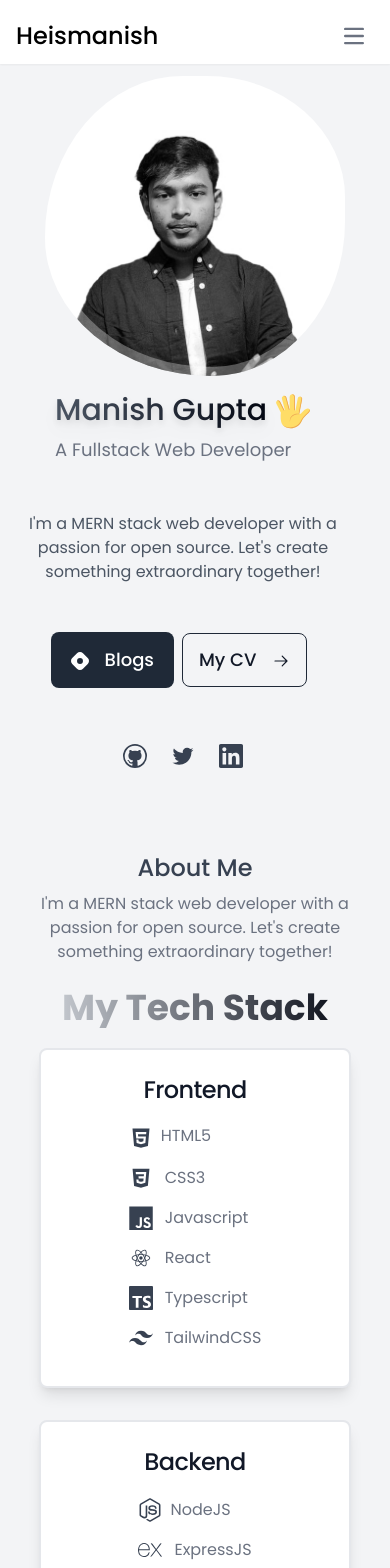
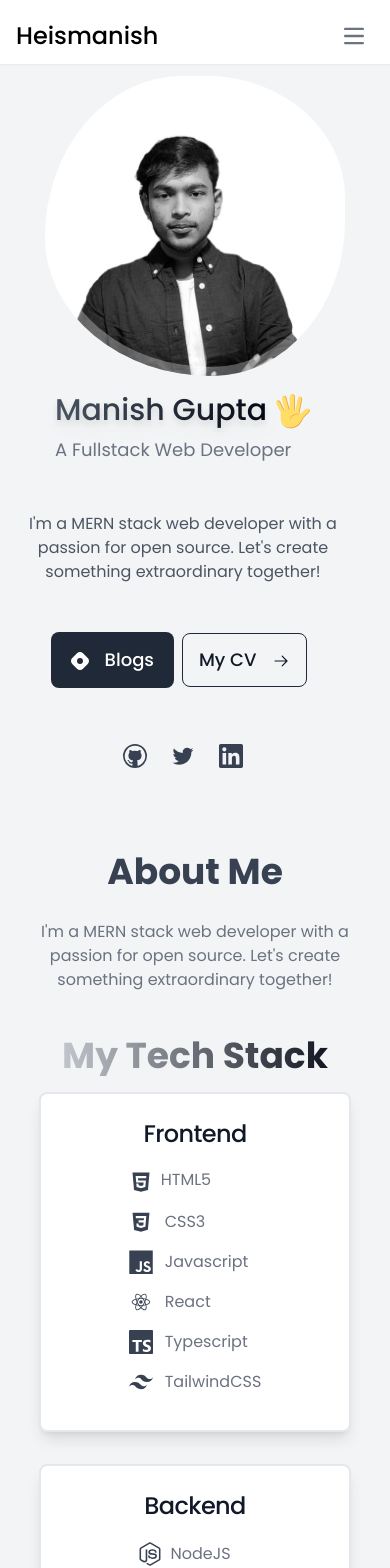
Before and after one commit to Heismanish/portfolio, a React (Vite) app: page / in a window 390 px wide. Shown: the top 1568 px of the page. Built offline with nearby package versions, Linux system fonts and the light colour scheme; no server answers.

Commit message:
updated responsiveness

```diff
--- a/src/App.jsx
+++ b/src/App.jsx
@@ -11,7 +11,7 @@ function App() {
 	return (
 		<>
 			<Navbar></Navbar>
-			<div className="bg-gray-100 dark:bg-gray-900 ">
+			<div className="bg-gray-100 dark:bg-gray-900 mb-6  md:mb-0 ">
 				<Hero></Hero>
 				<About></About>
 				<Blogs></Blogs>
--- a/src/Components/Navbar.jsx
+++ b/src/Components/Navbar.jsx
@@ -33,10 +33,10 @@ export default function Navbar() {
 					onClick={() => {
 						navToggle.current.classList.toggle("hidden");
 					}}
-					// data-collapse-toggle="navbar-default"
+					data-collapse-toggle="navbar-default"
 					type="button"
 					className="inline-flex items-center p-2 w-10 h-10 justify-center text-sm text-gray-500 rounded-lg md:hidden hover:bg-gray-100 focus:outline-none focus:ring-2 focus:ring-gray-200 dark:text-gray-400 dark:hover:bg-gray-700 dark:focus:ring-gray-600"
-					// aria-controls="navbar-default"
+					aria-controls="navbar-default"
 					aria-expanded="false"
 				>
 					<span className="sr-only">Open main menu</span>
--- a/src/Sections/About.jsx
+++ b/src/Sections/About.jsx
@@ -21,8 +21,8 @@ const About = function () {
 			className="grid shrink  h-auto w-[95%] md:w-[85%] lg:h-screen mb-16 max-w-[80%] mx-auto "
 		>
 			{/* introduction section */}
-			<blockquote className=" flex flex-col justify-between max-w-2xl mx-auto mb-1 text-gray-500  dark:text-gray-400">
-				<h3 className="text-2xl my-2  lg:text-4xl  font-medium lg:font-[500] text-gray-700 dark:text-gray-500 text-center">
+			<blockquote className=" flex flex-col justify-between gap-5 md:gap-1 max-w-2xl mx-auto text-gray-500  dark:text-gray-400">
+				<h3 className="text-4xl my-2 font-semibold  text-gray-700 dark:text-gray-300 text-center">
 					About Me{" "}
 				</h3>
 				<p className="mb-6 text-center">
--- a/src/Sections/Blogs.jsx
+++ b/src/Sections/Blogs.jsx
@@ -43,9 +43,9 @@ export default function Blogs() {
 	return (
 		<div
 			id="blog"
-			className=" h-auto max-w-[80%] mx-auto dark:bg-gray-900 text-center "
+			className=" h-auto max-w-[80%] mx-auto md:h-screen dark:bg-gray-900 text-center "
 		>
-			<h3 className="text-4xl mb-8  lg:text-4xl   font-medium lg:font-[500] text-gray-700 dark:text-gray-500 text-center">
+			<h3 className="text-4xl mb-8  lg:text-4xl   font-semibold  text-gray-700 dark:text-gray-300 text-center">
 				Blogs
 			</h3>
 			<div className="mb-4 grid grid-cols-1 sm:grid-cols-2 lg:grid-cols-project-layout grid-rows-project-row  gap-x-2 gap-y-3  place-content-center 	 ">
--- a/src/Sections/Contact.jsx
+++ b/src/Sections/Contact.jsx
@@ -8,7 +8,7 @@ export default function Contact() {
 	return (
 		<div
 			id="contact"
-			className="flex flex-col items-center justify-center py-10 lg:h-screen h-auto  mx-auto dark:bg-gray-900 gap-8	 "
+			className="flex flex-col items-center justify-evenly lg:h-screen h-auto  mx-auto dark:bg-gray-900 gap-8	 "
 		>
 			{/* Headings */}
 			{/* <div className="md:mb-6">
@@ -81,7 +81,7 @@ export default function Contact() {
 				</section>
 			</div>{" "}
 			*/}
-			<div className="mb-6 text-center">
+			<div className="mb-6 text-center ">
 				<h1 className="text-4xl font-semibold text-gray-950 dark:text-gray-300">
 					Get in Touch
 				</h1>
--- a/src/Sections/Projects.jsx
+++ b/src/Sections/Projects.jsx
@@ -36,9 +36,10 @@ export default function Projects() {
 	return (
 		<div
 			id="project"
-			className="h-auto max-w-[80%] mx-auto dark:bg-gray-900 text-center"
+			className="container flex flex-col gap-8 h-auto max-w-[80%] mx-auto lg:h-screen dark:bg-gray-900 text-center"
+			// className="grid shrink  h-auto w-[95%] md:w-[85%] lg:h-full mb-16 max-w-[80%] mx-auto "
 		>
-			<h1 className="text-4xl  font-medium mb-12 text-gray-950 dark:text-gray-300  ">
+			<h1 className="text-4xl  font-semibold  text-gray-950 dark:text-gray-300  ">
 				Projects
 			</h1>
 			<div className="mx-auto">
```
